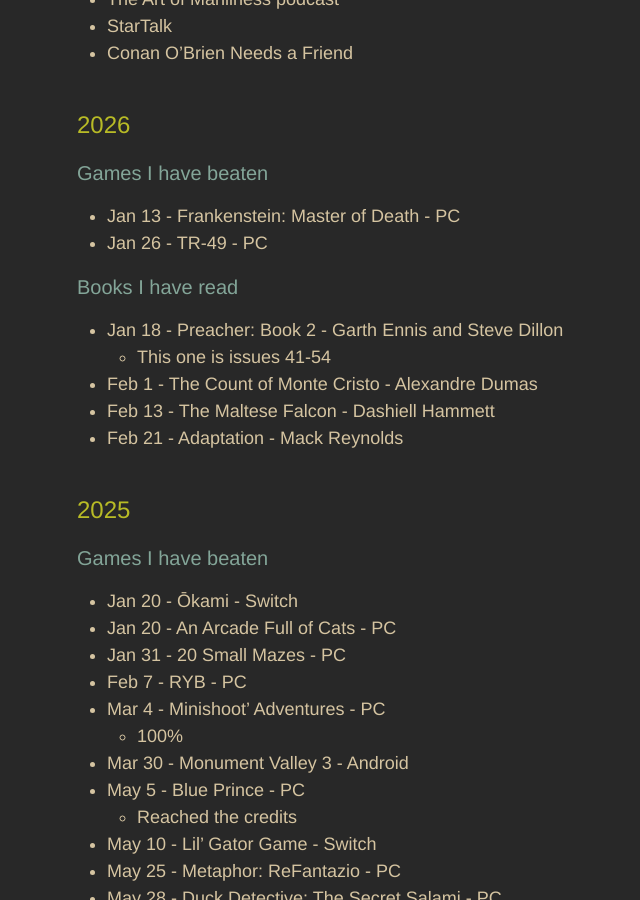
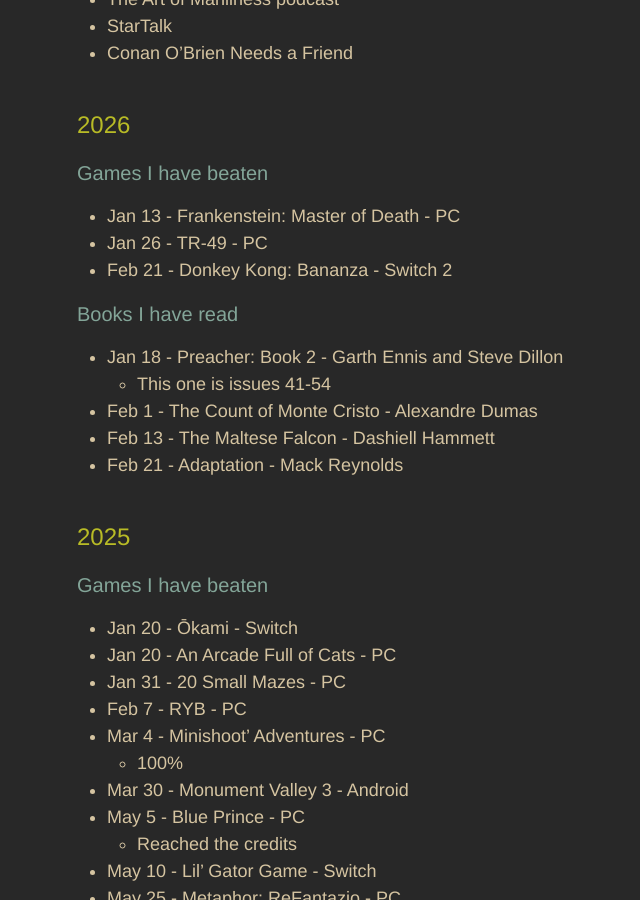
Before and after one commit to adkinsrs/sadkins_site, a Jekyll site: the page built from misc.md, in a window 1280 px wide and 900 px high, scrolled down 410 px. Shown: the whole window, without its empty margins (193-833 px from the left). Built offline with Jekyll 4.4.1, drawn with Linux system fonts in a browser that asks for light colours.

Commit message:
beat a game

```diff
--- a/misc.md
+++ b/misc.md
@@ -22,6 +22,7 @@
 
 * Jan 13 - Frankenstein: Master of Death - PC
 * Jan 26 - TR-49 - PC
+* Feb 21 - Donkey Kong: Bananza - Switch 2
 
 ### Books I have read
 
```
